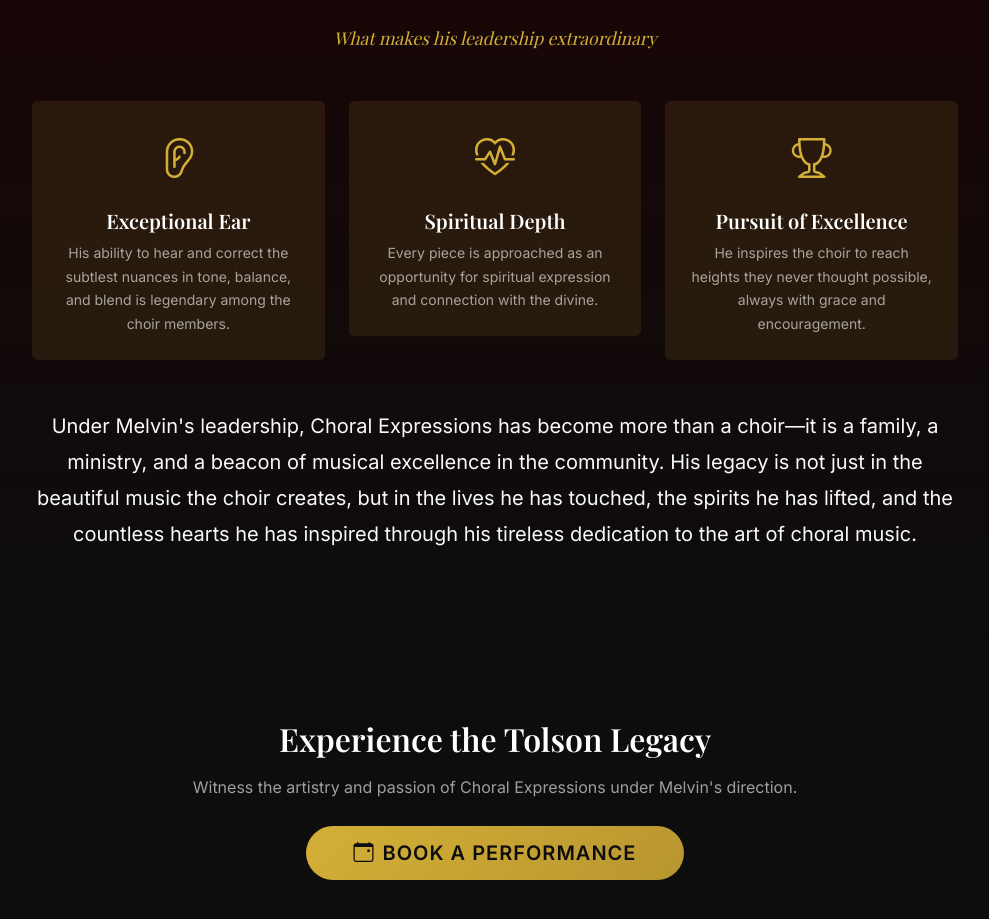
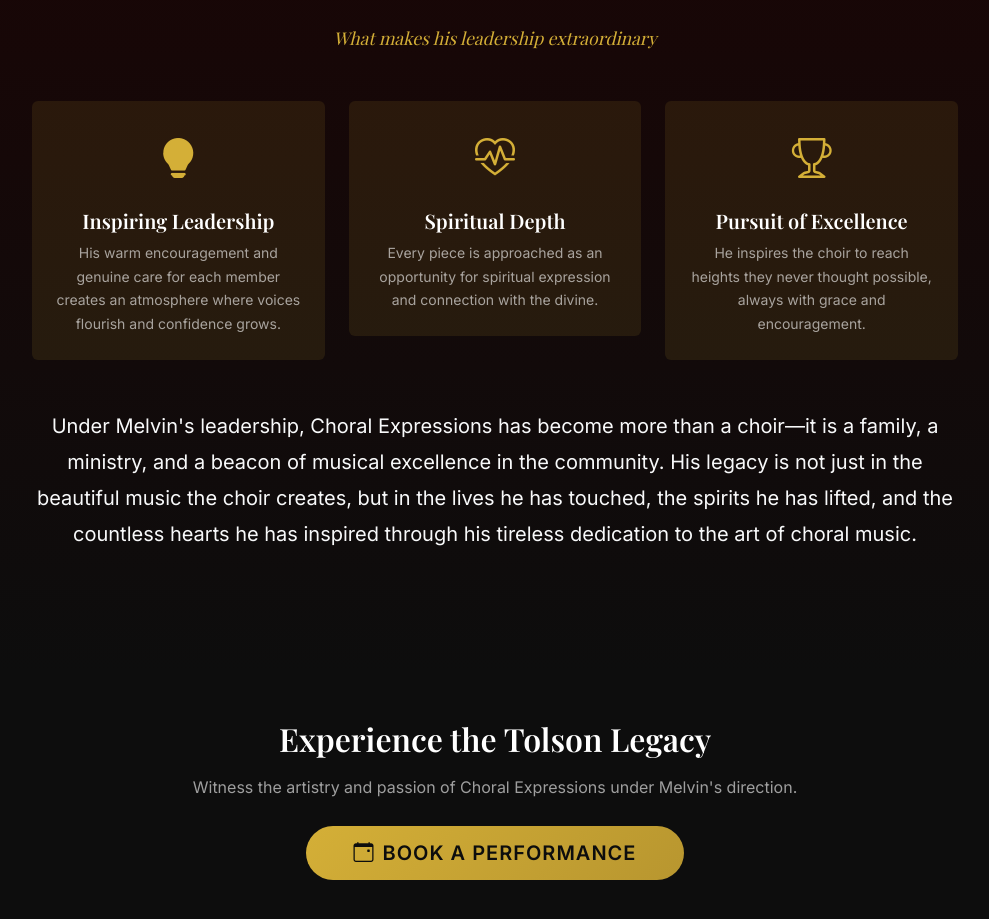
Before and after one commit to cs96ai/ChoralExpressions, a React (Vite) app in the folder ChoralExpressions/: page /about-director in a window 1280 px wide. Shown: the part 3141-4060 px from the top of the page, without its empty margins (145-1134 px from the left). Built offline with nearby package versions, Linux system fonts and the light colour scheme.

Commit message:
Update About Director: change Exceptional Ear to Inspiring Leadership

```diff
--- a/ChoralExpressions/src/pages/AboutDirector.jsx
+++ b/ChoralExpressions/src/pages/AboutDirector.jsx
@@ -169,10 +169,10 @@ function AboutDirector() {
               <div className="row g-4 mb-5">
                 <div className="col-md-4">
                   <div className="text-center p-4 rounded" style={{background: 'rgba(212, 175, 55, 0.1)'}}>
-                    <i className="bi bi-ear fs-1 text-gold mb-3 d-block"></i>
-                    <h5 className="text-white mb-2">Exceptional Ear</h5>
+                    <i className="bi bi-lightbulb-fill fs-1 text-gold mb-3 d-block"></i>
+                    <h5 className="text-white mb-2">Inspiring Leadership</h5>
                     <p className="text-light-muted small mb-0">
-                      His ability to hear and correct the subtlest nuances in tone, balance, and blend is legendary among the choir members.
+                      His warm encouragement and genuine care for each member creates an atmosphere where voices flourish and confidence grows.
                     </p>
                   </div>
                 </div>
```
